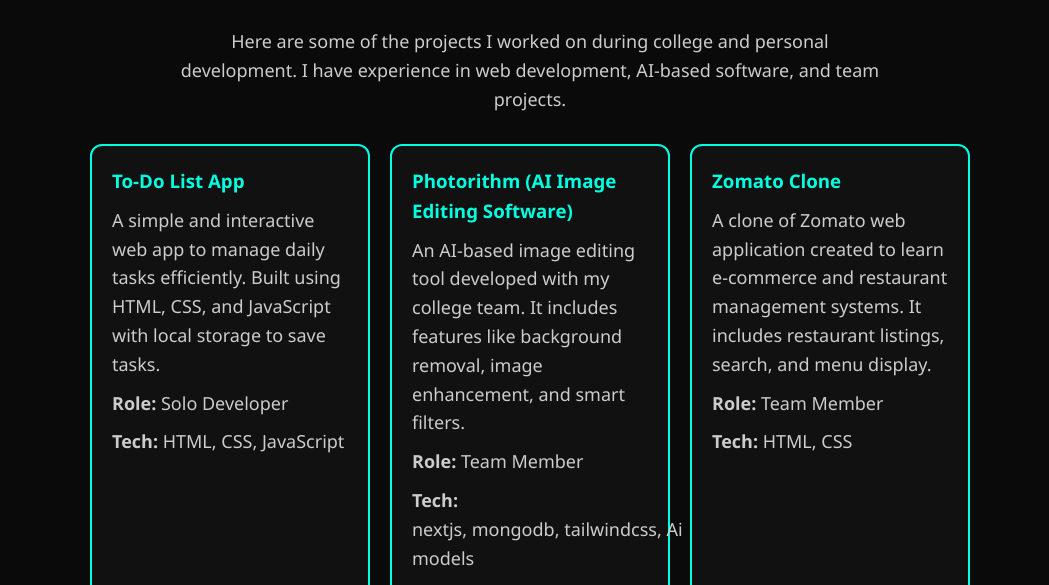
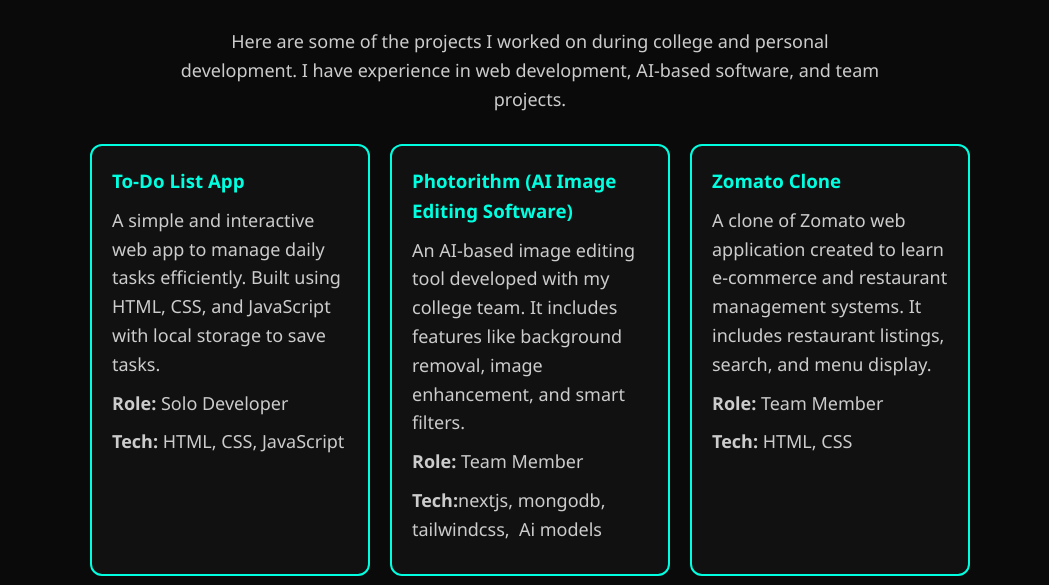
Before and after one commit to sinan-mh79/personalprotfolio, a plain HTML site: page projects.html in a window 1280 px wide. Shown: the part 215-800 px from the top of the page, without its empty margins (110-1159 px from the left). Drawn offline with Linux system fonts and the light colour scheme.

Commit message:
Update projects.html

```diff
--- a/projects.html
+++ b/projects.html
@@ -48,7 +48,7 @@
                     <p>An AI-based image editing tool developed with my college team. It includes features like
                         background removal, image enhancement, and smart filters.</p>
                     <p><strong>Role:</strong> Team Member</p>
-                    <p><strong>Tech:</strong> nextjs,&nbsp;mongodb,&nbsp;tailwindcss,&nbsp;Ai models</p>
+                    <p><strong>Tech:</strong>nextjs,&nbsp;mongodb,&nbsp;<br>tailwindcss,&nbsp; Ai models</p>
                 </div>
 
                 <!-- Project 3 -->
```
